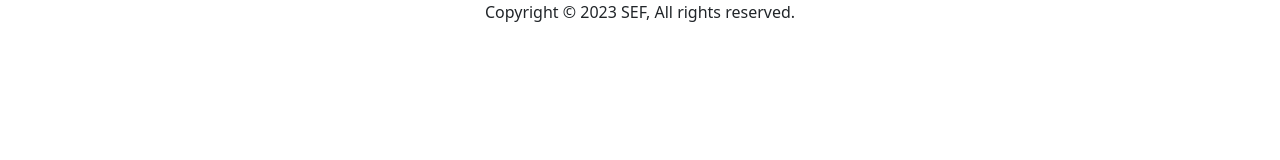
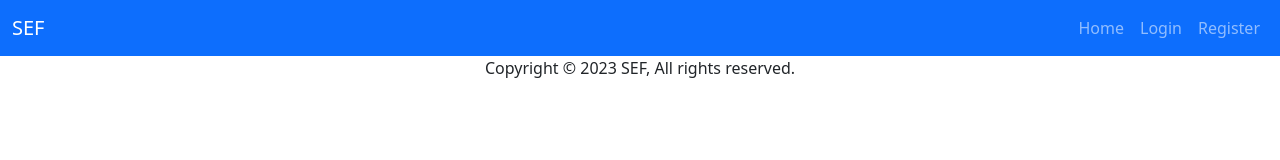
Before and after one commit to marcabounader/SEF-Login-Register, a plain HTML site: page index.html in a window 1280 px wide. Drawn offline with nearby package versions, Linux system fonts and the light colour scheme.

Commit message:
Added header

```diff
--- a/index.html
+++ b/index.html
@@ -8,7 +8,20 @@
     </head>
     <body>
         <main>
-
+            <header>
+                <nav id="navbar_main" class="mobile-offcanvas navbar navbar-expand-lg navbar-dark bg-primary">
+                    <div class="container-fluid">
+                    <div class="offcanvas-header">
+                        <a class="navbar-brand" href="./index.html">SEF</a>
+                        </div>
+                    <ul class="navbar-nav">
+                        <li class="nav-item active"> <a class="nav-link" href="./index.html">Home </a> </li>
+                        <li class="nav-item"><a class="nav-link" href="./login.html"> Login </a></li>
+                        <li class="nav-item"><a class="nav-link" href="./register.html"> Register </a></li>
+                    </ul>
+                    </div>
+                </nav>
+            </header>
         </main>
         <footer class="text-center">Copyright &copy; 2023 SEF, All rights reserved.</footer>
     </body>
```
